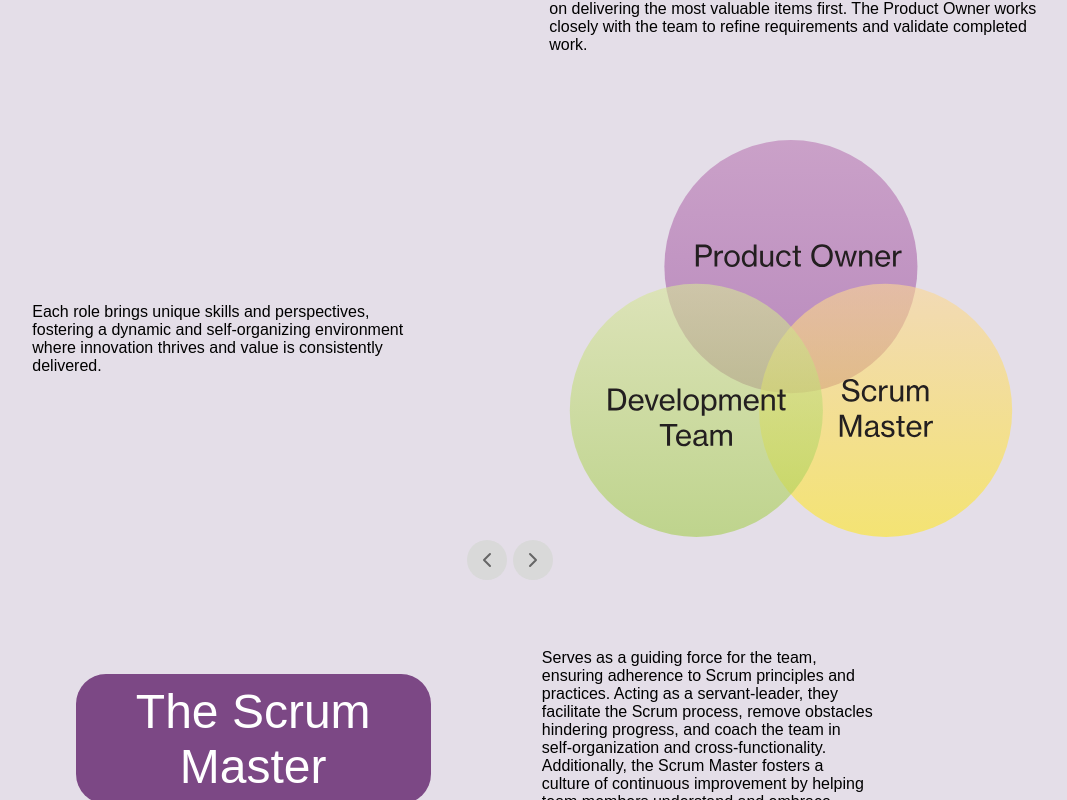
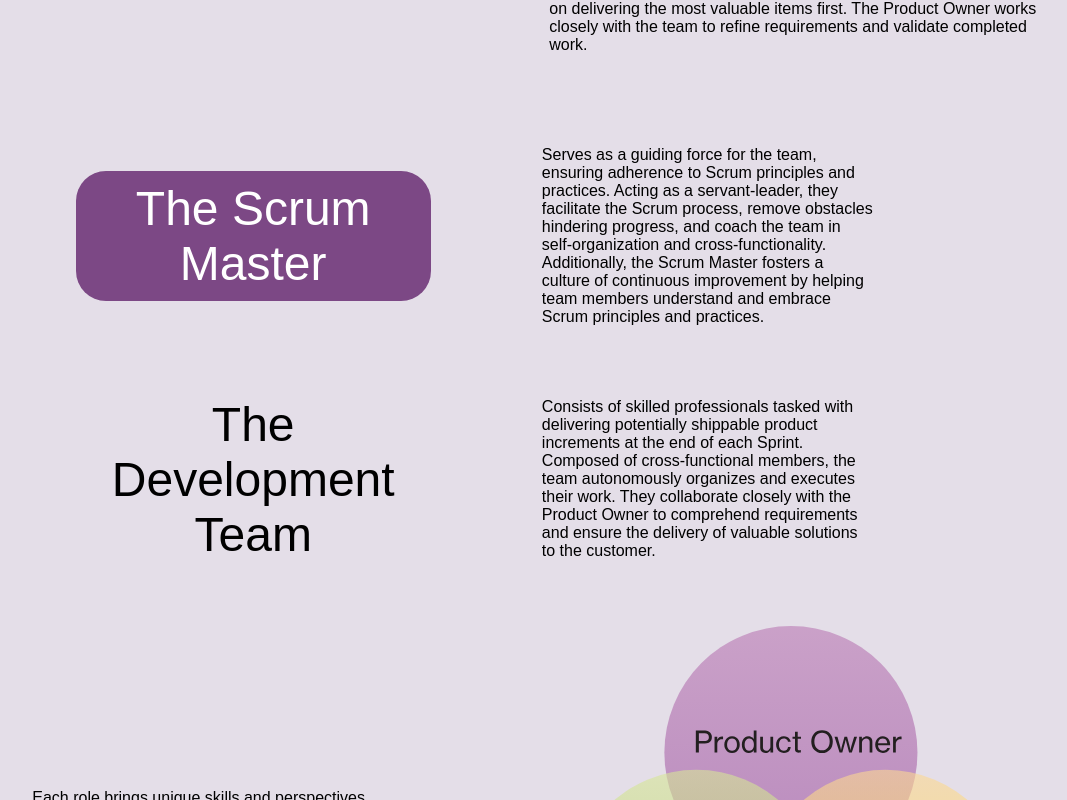
Before and after one commit to Memai2023/scrum-guide, a React (Vite) app: page /scrum-team in a window 1280 px wide. Shown: the part 1140-1940 px from the top of the page, without its empty margins (130-1197 px from the left). Built offline with nearby package versions, Linux system fonts and the light colour scheme; a web font is replaced by a local one.

Commit message:
changing place

```diff
--- a/src/Pages/ScrumTeam/index.jsx
+++ b/src/Pages/ScrumTeam/index.jsx
@@ -10,8 +10,8 @@ const ScrumTeam = () => {
         <div className={styles.scrumTeamContainer}>
             <ScrumTeamHero />
             <ProductOwner />
+            <DevelopTeam />
             <TreeCirkles />
-            <DevelopTeam />
         </div>
     )
 }
```
